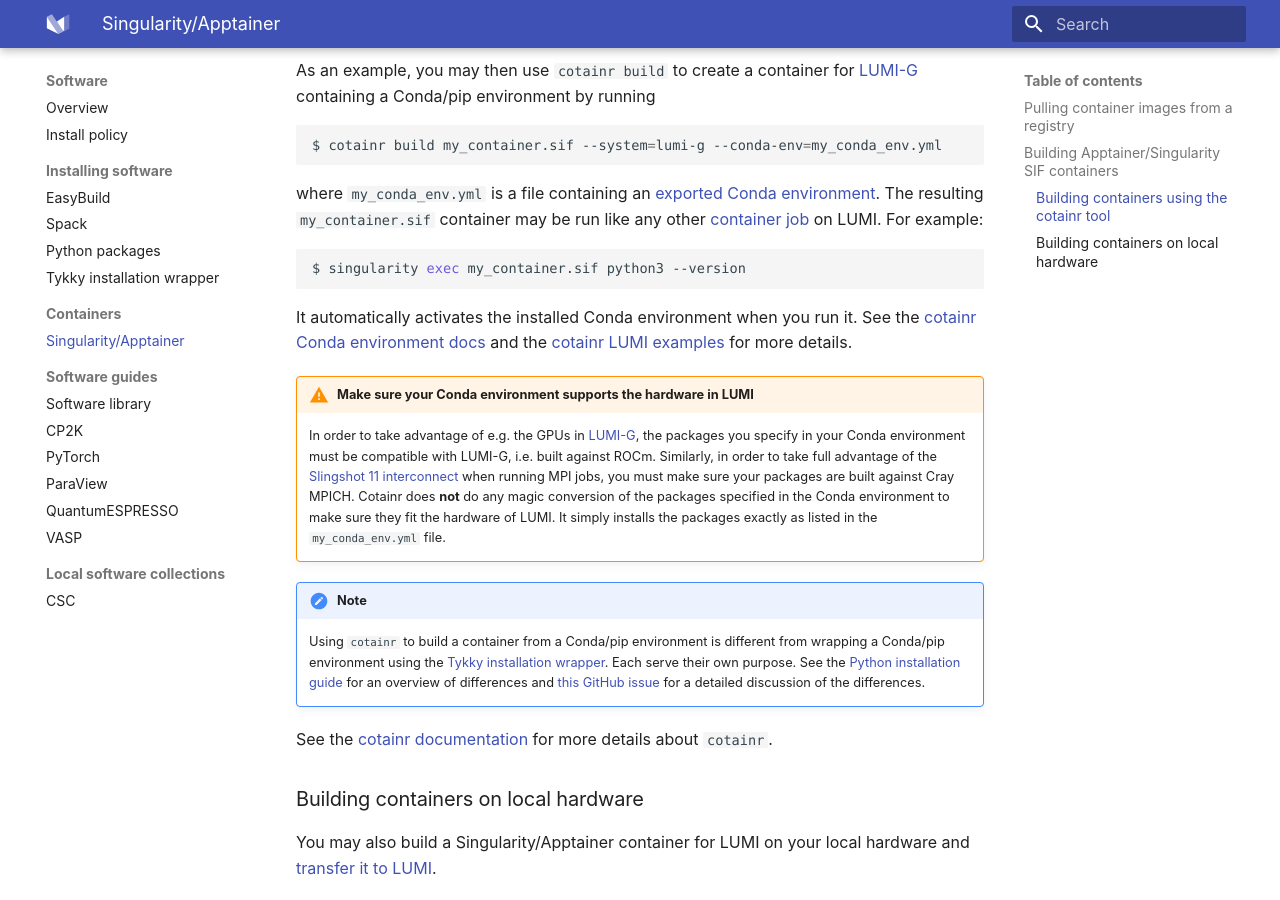
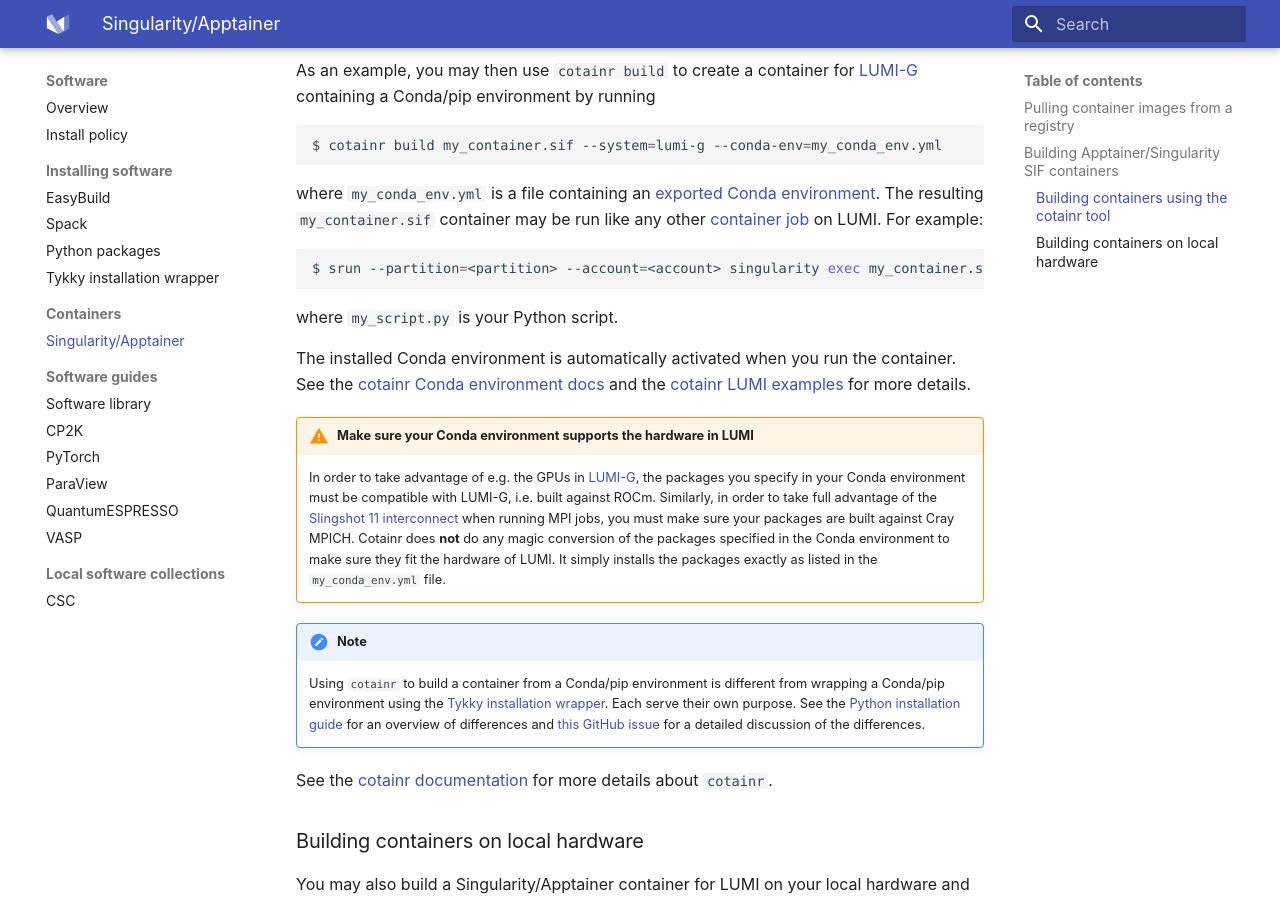
Before and after one commit to Lumi-supercomputer/lumi-userguide, an MkDocs documentation site: the page built from docs/software/containers/singularity.md, in a window 1280 px wide and 900 px high, scrolled down 2076 px. Built offline with MkDocs 1.6.1 and Material for MkDocs 9.7.7, drawn with Linux system fonts in a browser that asks for light colours.

Commit message:
A few changes to Python docs to address hdrei review comments.

````diff
--- a/docs/software/containers/singularity.md
+++ b/docs/software/containers/singularity.md
@@ -134,12 +134,14 @@
 like any other [container job][container-jobs] on LUMI. For example:
 
 ```bash
-$ singularity exec my_container.sif python3 --version
+$ srun --partition=<partition> --account=<account> singularity exec my_container.sif python3 my_script.py
 ```
 
-It automatically activates the installed Conda environment when you run it. See
-the [cotainr Conda environment docs][cotainr-conda-env] and the [cotainr LUMI
-examples][cotainr-lumi-examples] for more details.
+where `my_script.py` is your Python script.
+
+The installed Conda environment is automatically activated when you run the
+container. See the [cotainr Conda environment docs][cotainr-conda-env] and the
+[cotainr LUMI examples][cotainr-lumi-examples] for more details.
 
 !!! warning "Make sure your Conda environment supports the hardware in LUMI"
     In order to take advantage of e.g. the GPUs in [LUMI-G][lumi-g], the
````
Also changed, not shown: docs/software/index.md (+5 -4 lines).
